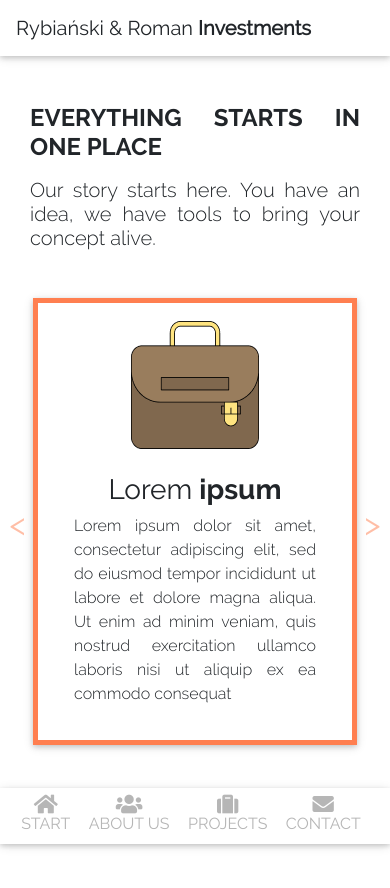
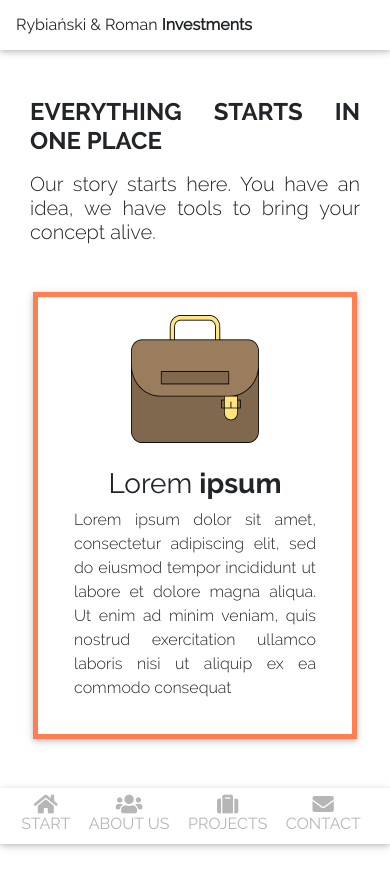
Before and after one commit to HoopDead/rr_investments, a React (Create React App) app: page /about in a window 390 px wide. Before the commit the page ends 844 px from the top, so only its background shows below. Built offline with nearby package versions, Linux system fonts and the light colour scheme.

Commit message:
Responsive fix on xs devices with navbar

```diff
--- a/src/components/navbar.jsx
+++ b/src/components/navbar.jsx
@@ -6,7 +6,7 @@ function NavBar() {
 
     return (
         <MDBNavbar expand="md">
-            <MDBNavbarBrand>Rybiański & Roman <span className="font-weight-bold">Investments</span></MDBNavbarBrand>
+            <MDBNavbarBrand className = "navbar-title">Rybiański & Roman <span className="font-weight-bold">Investments</span></MDBNavbarBrand>
             <MDBNavbarNav right className="text-uppercase d-none d-md-flex">
                 <MDBNavItem className="mr-2">
                     <a href="przyklad">start</a>
--- a/src/index.css
+++ b/src/index.css
@@ -41,6 +41,16 @@ html, body {
 
 /* END OF FONT SECTION */
 
+/* NAVBAR SECTION UPPER */
+
+@media only screen and (max-width: 769px) {
+    .navbar-title {
+        font-size: 100%;
+    }
+}
+
+/* END OF NAVBAR */
+
 /* HOME SECTION */
 
 .home-title {
@@ -73,6 +83,18 @@ html, body {
     font-size: 13px;
 }
 
+@media only screen and (max-width: 769px) {
+    .text-w-auto {
+        width: 75%;
+    }
+}
+
+@media only screen and (min-width: 769px) {
+    .text-w-auto {
+        width: 50%;
+    }
+}
+
 /* END OF HOME SECTION */
 
 /* ABOUT US SECTION */
@@ -97,36 +119,42 @@ html, body {
     background-color: #FF7F50;
 }
 
+@media only screen and (max-width: 769px) {
     #about-carousel {
         box-shadow: none;
         margin: auto;
         width: 90%;
         border: 5px solid #FF7F50;
         padding: 5% 10%;
+        margin-bottom: 150px !important;
+    }
 }
 
 /* @Override carousel control */
 
-.carousel-control-next {
-    margin-right: -14%;
+
+/* USE ONLY IF CAROUSEL showControls = {true} */
+
+/* .carousel-control-next {
+    margin-right: -12%;
 }
 
-.carousel-control-prev {
-    margin-left: -14%;
+.carousel-control-pre {
+    margin-left: -12%;
 }
 
 .carousel-control-next-icon:after
 {
   content: '>';
-  font-size: 32px;
+  font-size: 16px;
   color: #FF7F50;
 }
 
 .carousel-control-prev-icon:after {
   content: '<';
-  font-size: 32px;
+  font-size: 16px;
   color: #FF7F50;
-}
+} */
 
 /* END OF ABOUT SECTION */
 
@@ -148,13 +176,19 @@ html, body {
     color: #FF7F50;
 }
 
+/* END OF CONTACT */
+
+/* NAVBAR SECTION BOTTOM */
+
+
 .nav-item a {
     color: #b6b6b6;
     transition: 500ms;
 }
-.nav-item:hover a{
+.nav-item:hover a {
     color: #FF7F50;
 }
-/* END OF CONTACT */
+
+/* END OF NAVBAR SECTION BOTTOM */
 
 /* END OF INDEX CSS */
--- a/src/pages/about_us.jsx
+++ b/src/pages/about_us.jsx
@@ -110,7 +110,7 @@ class AboutUs extends Component {
           <MDBCarousel
             activeItem={1}
             length={6}
-            showControls={true}
+            showControls={false}
             showIndicators={false}
             className="z-depth-1 mt-5"
             mobileGesture
--- a/src/pages/projects.jsx
+++ b/src/pages/projects.jsx
@@ -14,17 +14,17 @@ class Projects extends Component {
             <MDBCol lg = "4" xs = "12" className = "mt-5 py-5 text-center">
               <img className = "img-fluid" alt="First project logo" src = {FirstProject}></img>
               <h3 className = "mt-5 font-raleway-bold text-center">Tytuł strony #1</h3>
-              <p className = "text-justify my-4 mx-auto w-50">Lorem ipsum dolor sit amet, consectetur adipiscing elit. Etiam at sem aliquet, aliquet <span className = "font-raleway-bold">libreo</span> quis, vulputate ligula. Suspendisse non volutpat enim, quis euismod Morbi ornare, lorem interdum congue interdum, magna <span className = "font-raleway-bold">ligula</span> consequat lectus, eget iaculis ligula magna id lacus. Fusce blandit nunc ac aliquet cursus. Integer tempus nisl et est eleifend </p>
+              <p className = "text-justify my-4 mx-auto text-w-auto">Lorem ipsum dolor sit amet, consectetur adipiscing elit. Etiam at sem aliquet, aliquet <span className = "font-raleway-bold">libreo</span> quis, vulputate ligula. Suspendisse non volutpat enim, quis euismod Morbi ornare, lorem interdum congue interdum, magna <span className = "font-raleway-bold">ligula</span> consequat lectus, eget iaculis ligula magna id lacus. Fusce blandit nunc ac aliquet cursus. Integer tempus nisl et est eleifend </p>
             </MDBCol>
             <MDBCol lg = "4" xs = "12" className = "mt-5 py-5 text-center">
               <img className = "img-fluid" alt="Second Project Logo" src = {SecondProject}></img>
               <h3 className = "mt-5 font-raleway-bold text-center">Tytuł strony #2</h3>
-              <p className = "text-justify my-4 mx-auto w-50">Lorem ipsum dolor sit amet, consectetur <span className = "font-raleway-bold">adipiscing</span> elit. Etiam at sem aliquet, aliquet libero quis, vulputate ligula. Suspendisse non volutpat enim, quis euismod Morbi ornare, <span className = "font-raleway-bold">lorem</span> interdum congue interdum, magna ligula consequat lectus, eget iaculis ligula magna id lacus. Fusce blandit nunc ac aliquet cursus. Integer tempus nisl et est eleifend </p>
+              <p className = "text-justify my-4 mx-auto text-w-auto">Lorem ipsum dolor sit amet, consectetur <span className = "font-raleway-bold">adipiscing</span> elit. Etiam at sem aliquet, aliquet libero quis, vulputate ligula. Suspendisse non volutpat enim, quis euismod Morbi ornare, <span className = "font-raleway-bold">lorem</span> interdum congue interdum, magna ligula consequat lectus, eget iaculis ligula magna id lacus. Fusce blandit nunc ac aliquet cursus. Integer tempus nisl et est eleifend </p>
             </MDBCol>
             <MDBCol lg = "4" xs = "12" className = "mt-5 py-5 text-center">
               <img className = "img-fluid" alt="Third Project logo" src = {ThirdProject}></img>
               <h3 className = "mt-5 font-raleway-bold text-center">Tytuł strony #3</h3>
-              <p className = "text-justify my-4 mx-auto w-50">Lorem ipsum dolor sit <span className = "font-raleway-bold">amet</span>, consectetur adipiscing elit. Etiam at sem aliquet, aliquet libero quis, vulputate ligula. Suspendisse non volutpat enim, quis euismod Morbi ornare, lorem interdum congue <span className = "font-raleway-bold">interdum</span>, magna ligula consequat lectus, eget iaculis ligula magna id lacus. Fusce blandit nunc ac aliquet cursus. Integer tempus nisl et est eleifend </p>
+              <p className = "text-justify my-4 mx-auto text-w-auto mb-5">Lorem ipsum dolor sit <span className = "font-raleway-bold">amet</span>, consectetur adipiscing elit. Etiam at sem aliquet, aliquet libero quis, vulputate ligula. Suspendisse non volutpat enim, quis euismod Morbi ornare, lorem interdum congue <span className = "font-raleway-bold">interdum</span>, magna ligula consequat lectus, eget iaculis ligula magna id lacus. Fusce blandit nunc ac aliquet cursus. Integer tempus nisl et est eleifend </p>
             </MDBCol>
           </MDBRow>
         </MDBContainer>
```
Lines whose indentation alone changed are shown as unchanged.
